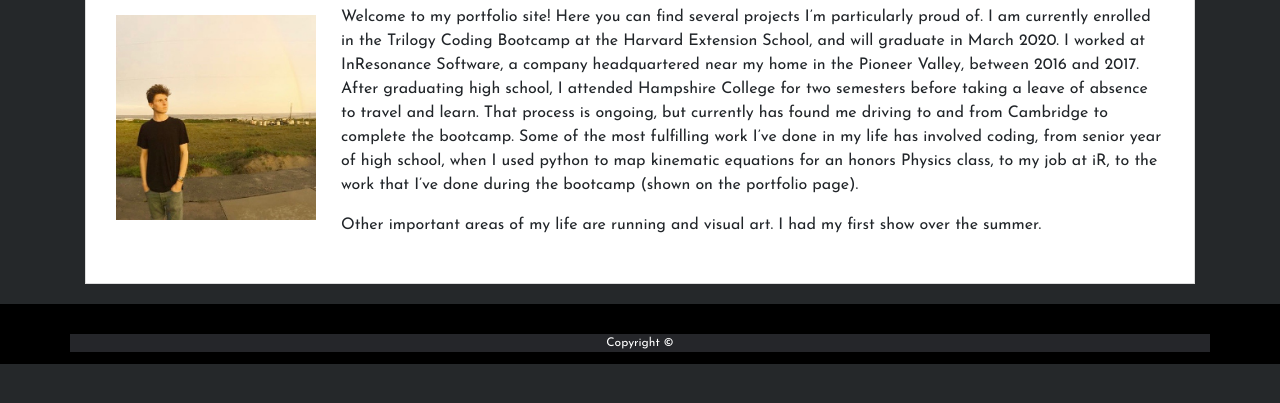
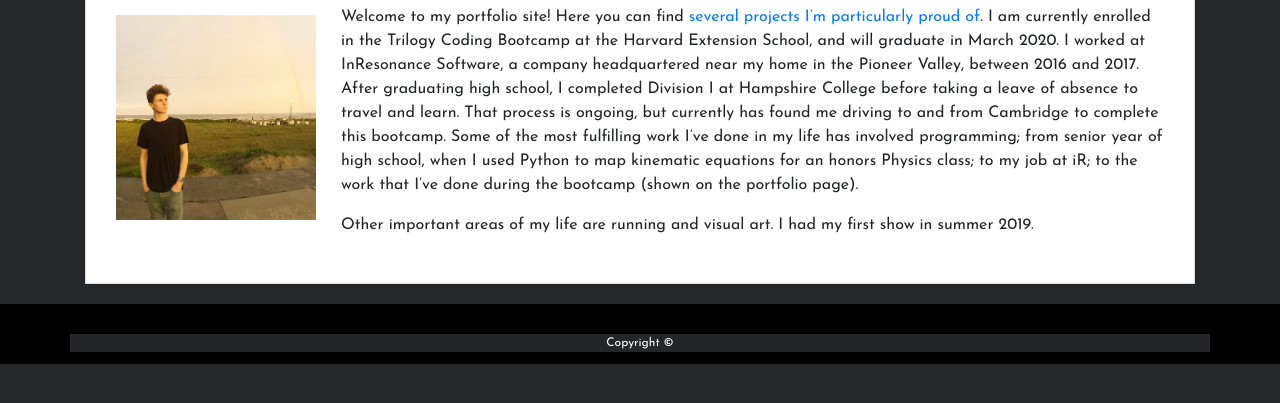
Before and after one commit to willhathaway/Portfolio, a website: page views/html/about.html in a window 1280 px wide. Shown: the part 395-798 px from the top of the page. Drawn offline with nearby package versions, Linux system fonts and the light colour scheme; a web font is replaced by a local one.

Commit message:
updated bio

```diff
--- a/views/html/about.html
+++ b/views/html/about.html
@@ -42,23 +42,23 @@
 
             <img src="../images/moi.jpg" class="auth-image" alt="Your Name">
 
-            <p>Welcome to my portfolio site! Here you can find several projects I’m particularly proud of. I am
+            <p>Welcome to my portfolio site! Here you can find <a href="/portfolio">several projects I’m particularly proud of</a>. I am
                 currently
                 enrolled in the Trilogy Coding Bootcamp at the Harvard Extension School, and will graduate in March
                 2020. I
                 worked at InResonance Software, a company headquartered near my home in the Pioneer Valley, between 2016
                 and
-                2017. After graduating high school, I attended Hampshire College for two semesters before taking a leave
+                2017. After graduating high school, I completed Division I at Hampshire College before taking a leave
                 of
                 absence to travel and learn. That process is ongoing, but currently has found
                 me
-                driving to and from Cambridge to complete the bootcamp. Some of the most fulfilling work I’ve done in my
+                driving to and from Cambridge to complete this bootcamp. Some of the most fulfilling work I’ve done in my
                 life has
-                involved coding, from senior year of high school, when I used python to map kinematic equations for an honors Physics class, to my job at iR,
+                involved programming; from senior year of high school, when I used Python to map kinematic equations for an honors Physics class; to my job at iR;
                 to the
                 work that I’ve done during the bootcamp (shown on the portfolio page).</p>
 
-            <p>Other important areas of my life are running and visual art. I had my first show over the summer.</p>
+            <p>Other important areas of my life are running and visual art. I had my first show in summer 2019.</p>
 
         </section>
 
```
